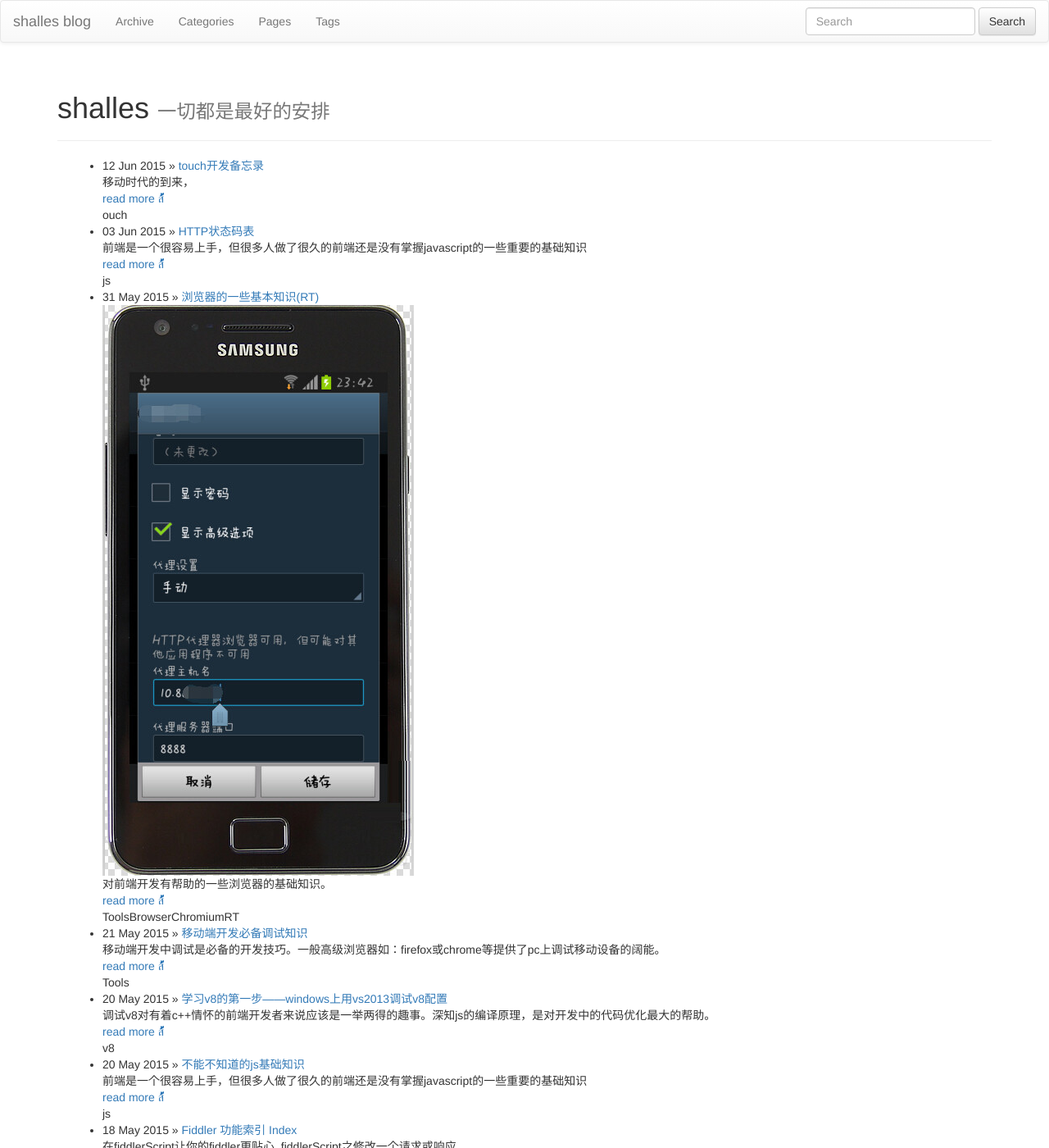
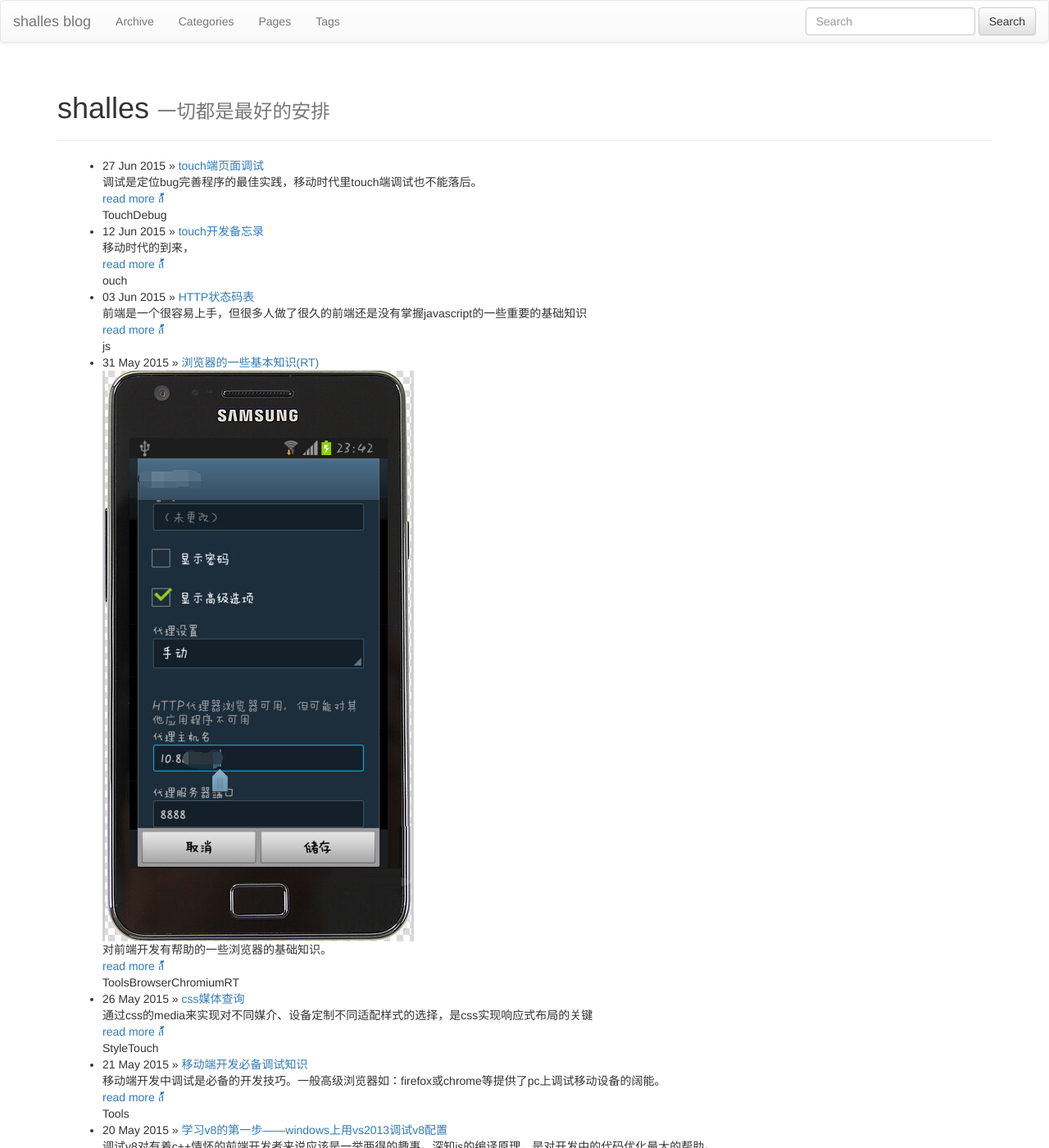
Before and after one commit to shalles/blog, a Jekyll site: the page built from index.md, in a window 1280 px wide and 1400 px high. Shown: the whole window at 82% size. Built offline with Jekyll 4.4.1, drawn with Linux system fonts in a browser that asks for light colours; nearby versions of some CDN libraries; library files that are not in the unit come from our copies; Markdown is read by kramdown in place of the engine named in the settings.

Commit message:
touch debug

````diff
--- /dev/null
+++ b/_posts/subject/touch/2015-05-26-style-media.md
@@ -0,0 +1,36 @@
+---
+layout: post
+category : [Style,Touch]
+title: "css媒体查询"
+tagline: "media"
+tags : [css, media, 响应式布局, 媒体查询]
+excerpt: 通过css的media来实现对不同媒介、设备定制不同适配样式的选择，是css实现响应式布局的关键
+---
+{% include JB/setup %}
+
+**必要的META**
+看另一篇
+
+
+###小知识
+
+**PPI:**
+>像素密度。每英寸物理屏幕上包含的css像素点的个数   [PPI对照表](http://screensiz.es/phone)
+
+**viewport**
+>移动页面有两个viewport
+    - `layout viewport` 文档原始布局，不随屏幕转动或放缩而变化
+    - `virtual viewport`页面可视区域，可视区域会随缩放旋转移动的变化而变化的
+
+```html
+<meta  name="viewport" content="width=device-width, initial-scale=1.0, maximum-scale=1.0,  user-scalable=no,minimal-ui"/>
+```
+
+width: [pexel_value|device-width] viewport的宽度`[200, 10000]`，默认980px
+height: [pexel_value|device-width] viewport的高度`[223,10000]`
+initial-scale: float_value初始的缩放比例`(0，10]`
+minimum-scale: float_value 可缩小比例临界值
+maximum-scale: float_value 可放大比例临界值
+user-scalable: [`yes`|`no`] 允许用户手动缩放
+target-densitydpi: [`dpi_value`|`device-dpi`|`high-dpi`|`medium-dpi`|`low-dpi`] 目标屏幕的像素密度
+minimal-ui: ios7.x safari中添加的隐藏地址栏和导航栏
--- a/_posts/subject/touch/2015-06-12-touch-summary-a.md
+++ b/_posts/subject/touch/2015-06-12-touch-summary-a.md
@@ -114,3 +118,13 @@ excerpt: 移动时代的到来，
 - 给input指定对应类型，这样可以唤起输入法的对应键盘，如`input[type=number]`可以在焦点的时候唤起九宫格输入面板
 
 - 尽情使用语义化标签
+
+###小知识
+
+**PPI:**
+>像素密度。每英寸物理屏幕上包含的css像素点的个数   [PPI对照表](http://screensiz.es/phone)
+
+**viewport**
+>移动页面有两个viewport
+    - `layout viewport` 文档原始布局，不随屏幕转动或放缩而变化
+    - `virtual viewport`页面可视区域，可视区域会随缩放旋转移动的变化而变化的
--- /dev/null
+++ b/_posts/subject/touch/2015-06-27-touch-debug.md
@@ -0,0 +1,50 @@
+---
+layout: post
+category : [Touch,Debug]
+title: "touch端页面调试"
+tagline: "debug"
+tags : [touch, 调试, debug, safari, chrome]
+excerpt: 调试是定位bug完善程序的最佳实践，移动时代里touch端调试也不能落后。
+---
+{% include JB/setup %}
+
+
+
+####<a id="chrome_debug"></a>Chrome Debug
+
+**Android机**
+
+- 首先你得手机需要安装chrome浏览器>32，你的Android >4
+- 打开usb调试
+- 打开开发者模式
+- 链接usb后选择允许
+- 在chrome中打开[chrome://inspect/#devices](chrome://inspect/#devices)
+
+![Alt text]({{ BASE_PATH }}/assets/images/chromium/20150526-1.png)
+
+- 点击`inspect`弹出调试框
+
+![Alt text]({{ BASE_PATH }}/assets/images/chromium/20150627-1.png)
+
+- 可能要对`appspot.com`翻墙（翻墙的话清点此链接[http://honx.in/_VW5jbokWGgfZEPZO](http://honx.in/_VW5jbokWGgfZEPZO),然后我们愉快的各增加十天vip)
+
+- 然后就像在pc上愉快的调试手机上的页面了
+
+####<a id="safari_debug"></a>Safari Debug
+
+**IOS设备**
+
+- 打开mac上的safari浏览器
+- 进入偏好设置`->`高级`->`
+
+![Alt text]({{ BASE_PATH }}/assets/images/safari/20150627-1.png)
+
+- 在移动设备上找到设置
+- 找到safari应用`->`高级`->`打开Web检测器`
+- 移动设备链接mac，在safari/App webview中打开需要调试的页面
+
+![Alt text]({{ BASE_PATH }}/assets/images/safari/20150627-2.png)
+
+- 就是这么简单，愉快的查bug吧
+
+![Alt text]({{ BASE_PATH }}/assets/images/safari/20150627-4.png)
````
Also changed, not shown: other parts of _posts/subject/touch/2015-06-12-touch-summary-a.md (+4 -0 lines).
